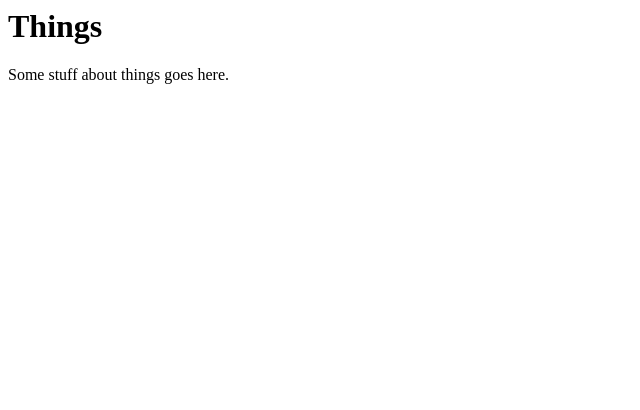
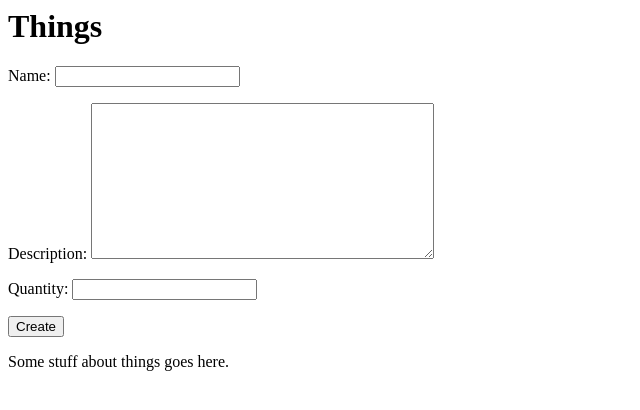
Before and after one commit to KCL-SEG/things-2-riaz1751, a Django app: page / in a window 1280 px wide. Shown: the top 410 px of the page, without its empty margins (0-640 px from the left). Run offline with Django 3.2, Linux system fonts and the light colour scheme.

Commit message:
Extend home view to display form

```diff
--- a/things/templates/home.html
+++ b/things/templates/home.html
@@ -6,6 +6,11 @@
   <h1>
     Things
   </h1>
+  <form method="post">
+    {% csrf_token %}
+    {{ form.as_p }}
+    <input type="submit" value="Create">
+  </form>
   <p>Some stuff about things goes here.</p>
 </body>
 </html>
```
